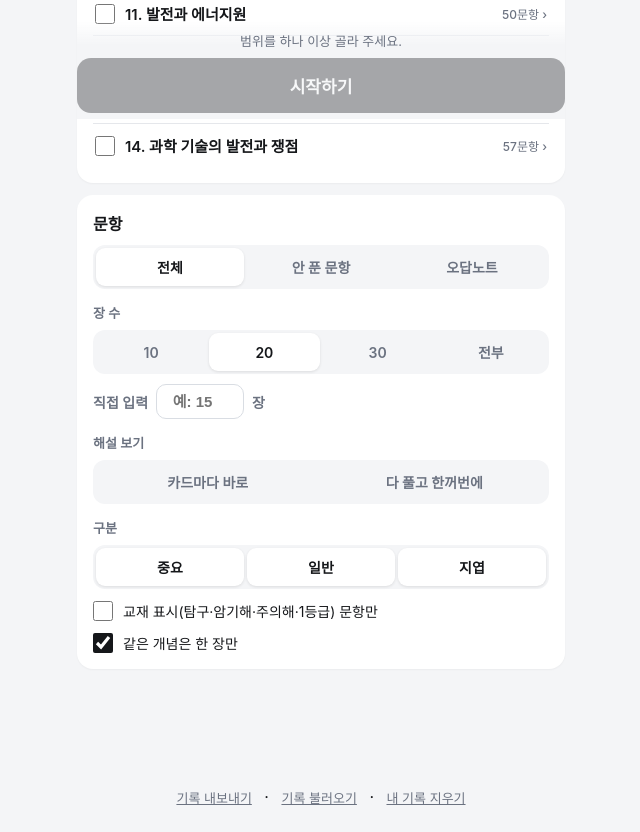
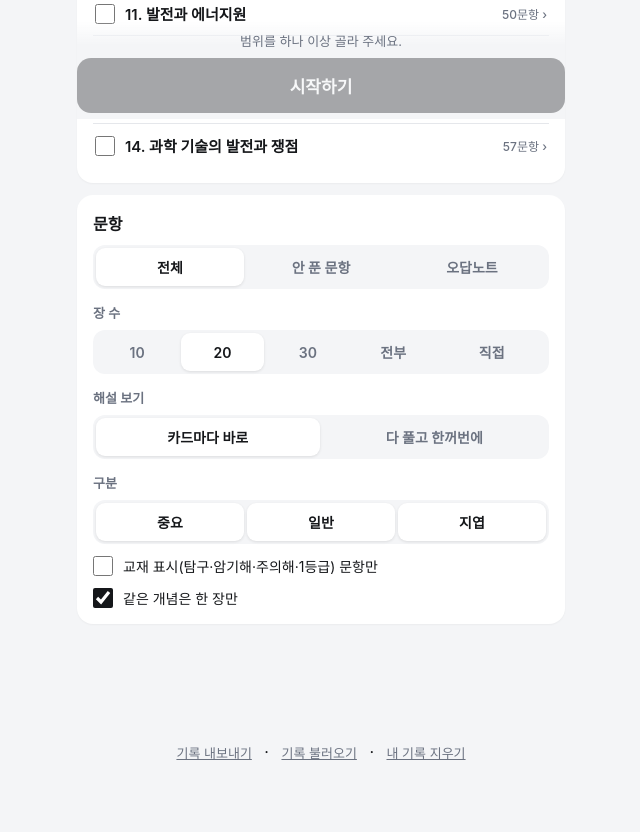
Before and after one commit to lllllddd5162/integrated-science2-ox-cards, a plain HTML site: page index.html in a window 1280 px wide. Shown: the part 681-1513 px from the top of the page, without its empty margins (319-959 px from the left). After the commit the page ends 1468 px from the top, so only its background shows below. Drawn offline with Linux system fonts and the light colour scheme; a web font is replaced by a local one.

Commit message:
직접 입력 칸을 장 수 선택 바에 통합, 해설 보기 선택 복구
Co-Authored-By: Claude Sonnet 5.5 <noreply@anthropic.com>
Claude-Session: https://claude.ai/code/session_01Au7cRLaW2U4RvUefxgJdFF

```diff
--- a/app.js
+++ b/app.js
@@ -271,21 +271,22 @@ function bind() {
   $("#allOn").onclick = () => { ST.set.subs = UNITS.flatMap(u => Object.keys(u.subs).map(s => u.no + "-" + s)); save(); syncTree(); };
   $("#allOff").onclick = () => { ST.set.subs = []; save(); syncTree(); };
   segInit("#srcSeg", "src"); segInit("#cntSeg", "cnt");
-  const ci = $("#cntInput"), presets = ["10", "20", "30", "0"];
-  ci.value = presets.includes(ST.set.cnt) ? "" : ST.set.cnt;
+  const ci = $("#cntInput"), cc = $("#cntCustom"), presets = ["10", "20", "30", "0"];
+  ci.value = presets.includes(ST.set.cnt) ? "" : ST.set.cnt; cc.classList.toggle("on", !presets.includes(ST.set.cnt));
   ci.addEventListener("input", () => {
     const n = Math.floor(+ci.value);
     if (!ci.value || !(n >= 1)) return;
     ST.set.cnt = String(Math.min(n, 934));
     $("#cntSeg").querySelectorAll("button").forEach(b => b.setAttribute("aria-checked", b.dataset.v === ST.set.cnt));
-    save(); updatePool();
+    cc.classList.add("on"); save(); updatePool();
   });
-  ci.addEventListener("blur", () => { if (!presets.includes(ST.set.cnt)) ci.value = ST.set.cnt; else ci.value = ""; });
-  $("#cntSeg").addEventListener("click", () => { ci.value = ""; });
+  ci.addEventListener("blur", () => { const c = !presets.includes(ST.set.cnt); ci.value = c ? ST.set.cnt : ""; cc.classList.toggle("on", c); });
+  $("#cntSeg").addEventListener("click", e => { if (e.target.closest("button")) { ci.value = ""; cc.classList.remove("on"); } });
   const lvEl = $("#lvSeg");
   const lvSync = () => lvEl.querySelectorAll("button").forEach(b => b.setAttribute("aria-checked", ST.set.lv.includes(b.dataset.v)));
   lvEl.addEventListener("click", e => { const b = e.target.closest("button"); if (!b) return; const s = new Set(ST.set.lv); s.has(b.dataset.v) ? s.delete(b.dataset.v) : s.add(b.dataset.v); ST.set.lv = LEVELS.filter(x => s.has(x)); lvSync(); save(); updatePool(); });
   lvSync();
+  segInit("#modeSeg", "mode");
   $("#optMark").checked = ST.set.mark; $("#optOne").checked = ST.set.one;
   $("#optMark").onchange = e => { ST.set.mark = e.target.checked; save(); updatePool(); };
   $("#optOne").onchange = e => { ST.set.one = e.target.checked; save(); updatePool(); };
--- a/index.html
+++ b/index.html
@@ -43,8 +43,8 @@
       <button type="button" data-v="20" role="radio">20</button>
       <button type="button" data-v="30" role="radio">30</button>
       <button type="button" data-v="0" role="radio">전부</button>
+      <label class="seg-custom" id="cntCustom"><input type="number" id="cntInput" min="1" max="934" step="1" inputmode="numeric" placeholder="직접" aria-label="장 수 직접 입력"><span>장</span></label>
     </div>
-    <label class="cnt-custom"><span>직접 입력</span><input type="number" id="cntInput" min="1" max="934" step="1" inputmode="numeric" placeholder="예: 15" aria-label="장 수 직접 입력"><span>장</span></label>
     <h3>해설 보기</h3>
     <div class="seg" id="modeSeg" role="radiogroup" aria-label="해설 보기">
       <button type="button" data-v="learn" role="radio">카드마다 바로</button>
--- a/style.css
+++ b/style.css
@@ -137,6 +137,11 @@ input[type=checkbox]{width:20px;height:20px;accent-color:var(--accent);flex:none
 .chip.lv.중요{background:#fdeaea;color:#c0392b}
 .chip.lv.지엽{background:#eef0f4;color:#5b6472}
 .foot .linkbtn{margin:0 2px}
-.cnt-custom{display:flex;align-items:center;gap:8px;margin-top:10px;font-size:14px;font-weight:600;color:var(--muted)}
-.cnt-custom input{width:88px;border:1px solid #d9dde3;background:#fff;border-radius:10px;padding:8px 10px;font-size:15px;font-weight:600;color:var(--ink);text-align:center}
-.cnt-custom input:focus{outline:2px solid #2f6bff;outline-offset:1px}
+.seg-custom{flex:1.3;display:flex;align-items:center;justify-content:center;gap:2px;border-radius:9px;padding:0 6px;color:var(--muted);font-size:14px;font-weight:600;cursor:text}
+.seg-custom input{width:100%;min-width:0;border:0;background:transparent;text-align:center;font:inherit;color:var(--ink);padding:9px 0;outline:none;-moz-appearance:textfield}
+.seg-custom input::-webkit-outer-spin-button,.seg-custom input::-webkit-inner-spin-button{-webkit-appearance:none;margin:0}
+.seg-custom input::placeholder{color:var(--muted);opacity:1}
+.seg-custom.on,.seg-custom:focus-within{background:#fff;color:var(--ink);box-shadow:0 1px 3px rgba(0,0,0,.1)}
+.seg-custom.on input,.seg-custom:focus-within input{color:var(--ink)}
+.seg-custom span{display:none}
+.seg-custom.on span,.seg-custom:focus-within span{display:inline}
--- a/sw.js
+++ b/sw.js
@@ -1,5 +1,5 @@
 // 오프라인용 서비스 워커: 한 번 연 뒤에는 인터넷 없이도 열리고, 온라인이면 다음 실행 때 최신 파일로 바뀝니다.
-const CACHE = "is2-ox-cards-v2";
+const CACHE = "is2-ox-cards-v3";
 const SHELL = ["./", "index.html", "style.css", "app.js", "data/items.json", "manifest.json", "icons/icon-192.png", "icons/icon-512.png"];
 
 self.addEventListener("install", e => {
```
